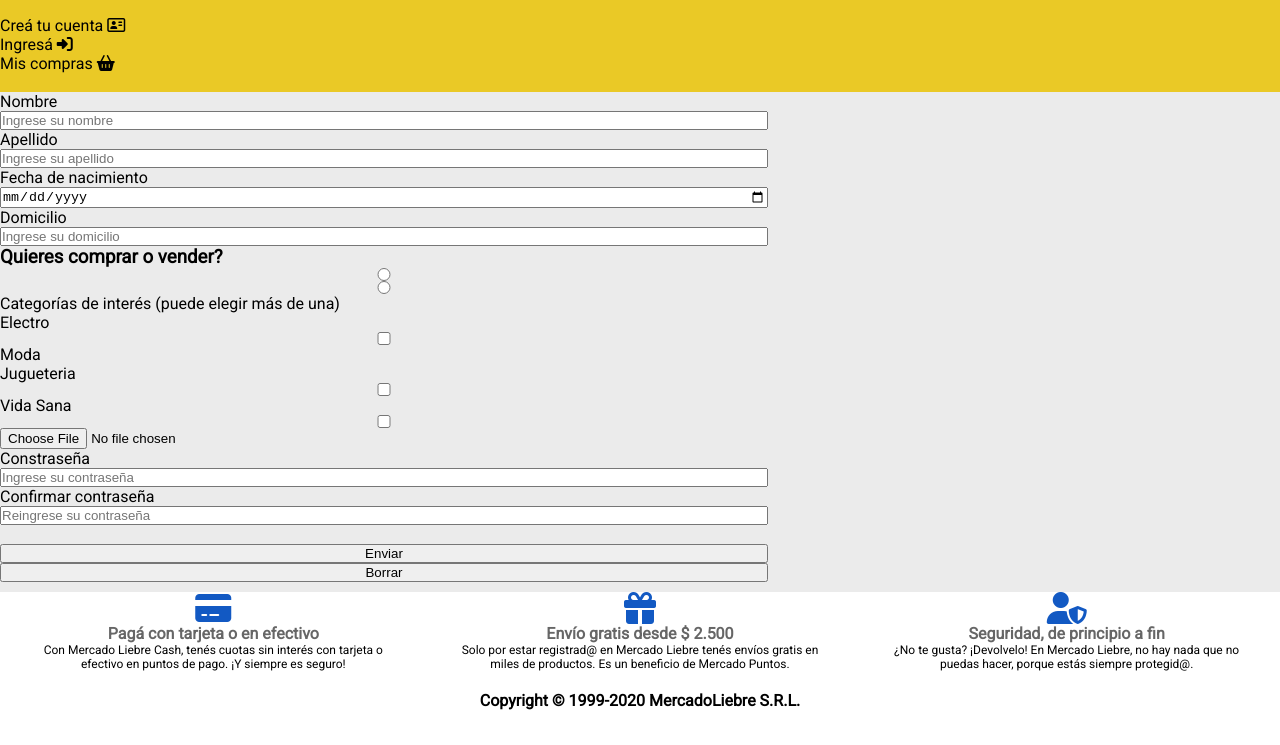
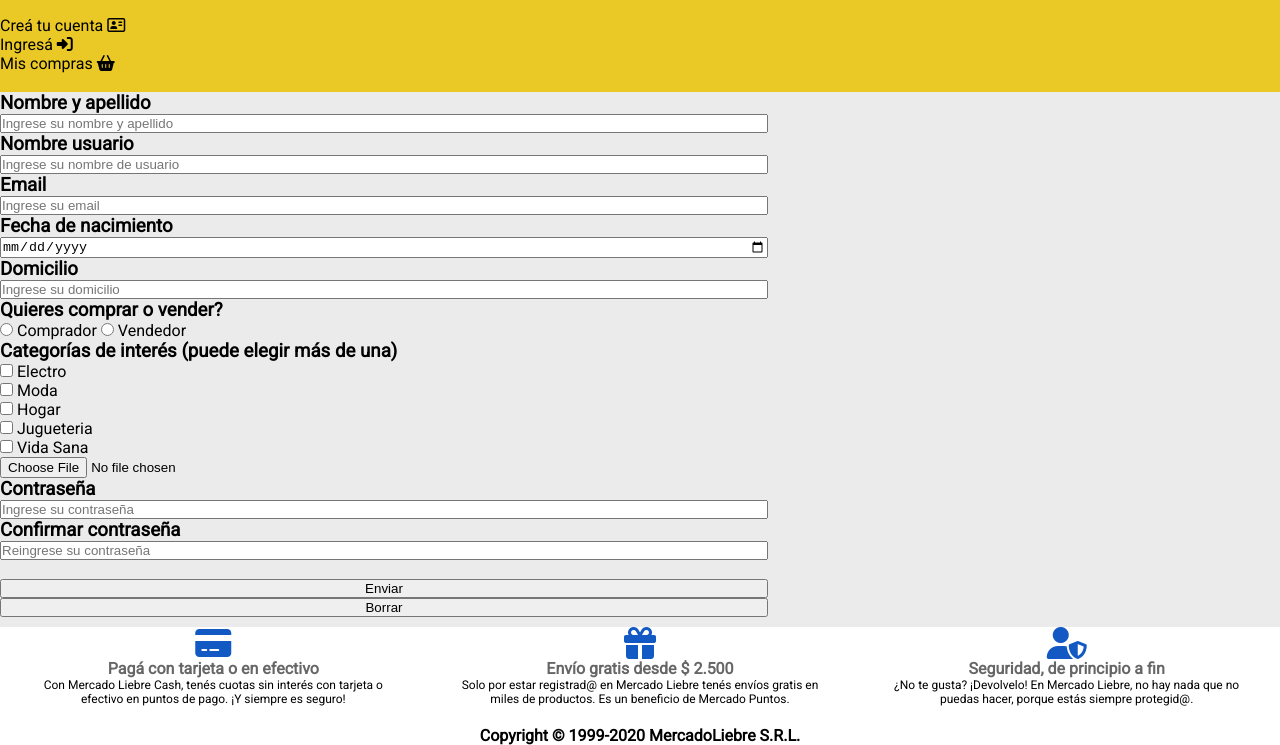
Before and after one commit to LX1478/Mercado_liebre, a website: page views/register.html in a window 1280 px wide. Shown: the part 176-921 px from the top of the page. Before the commit the page ends 886 px from the top, so only its background shows below. Drawn offline with Linux system fonts and the light colour scheme.

Commit message:
Corrigiendo sintaxis del register.html y login.html

```diff
--- a/views/register.html
+++ b/views/register.html
@@ -57,36 +57,62 @@
 
     <main>
         <form action="/procesarregistro" method="post">
-            <label for="">Nombre</label>
-            <input type="text" placeholder="Ingrese su nombre">
+            <h3>Nombre y apellido</h3>
+            <input type="text" placeholder="Ingrese su nombre y apellido">
 
-            <label for="">Apellido</label>
-            <input type="text" placeholder="Ingrese su apellido">
+            <h3>Nombre usuario</h3>
+            <input type="text" placeholder="Ingrese su nombre de usuario">
 
-            <label for="">Fecha de nacimiento</label>
+            <h3>Email</h3>
+            <input type="text" name="" id="email" placeholder="Ingrese su email">
+
+            <h3>Fecha de nacimiento</h3>
             <input type="date" name="" id="">
 
-            <label for="">Domicilio</label>
+            <h3>Domicilio</h3>
             <input type="text" placeholder="Ingrese su domicilio">
 
             <h3>Quieres comprar o vender?</h3>
-            <input type="radio" name="comprar-vender" id="">
-            <input type="radio" name="comprar-vender" id="">
+            <div class="comprar-vender">
+                <input type="radio" name="comprarVender" id="comprar">
+                <label for="comprar">Comprador</label>
+                <input type="radio" name="comprarVender" id="vender">
+                <label for="vender">Vendedor</label>
+            </div>
 
-            <label for="">Categorías de interés (puede elegir más de una)</label>
-            <label for="electro">Electro</label>
-            <input type="checkbox" name="" id="">
-            <label for="moda">Moda</label>
-            <label for="jugueteria">Jugueteria</label>
-            <input type="checkbox" name="" id="">
-            <label for="vida-sana">Vida Sana</label>
-            <input type="checkbox" name="" id="">
+            <h3>Categorías de interés (puede elegir más de una)</h3>
+            <div class="intereses">
+                <div>
+                    <input type="checkbox" name="" id="electro">
+                    <label for="electro">Electro</label>
+                </div>
+
+                <div>
+                    <input type="checkbox" name="" id="moda">
+                    <label for="moda">Moda</label>
+                </div>
+
+                <div>
+                    <input type="checkbox" name="" id="hogar">
+                    <label for="hogar">Hogar</label>
+                </div>
+
+                <div>
+                    <input type="checkbox" name="" id="jugueteria">
+                    <label for="jugueteria">Jugueteria</label>
+                </div>
+
+                <div>
+                    <input type="checkbox" name="" id="vida-sana">
+                    <label for="vida-sana">Vida Sana</label>
+                </div>
+            </div>
 
             <input type="file" name="" id="">
 
-            <label for="">Constraseña</label>
+            <h3>Contraseña</h3>
             <input type="password" name="" id="" placeholder="Ingrese su contraseña">
-            <label for="">Confirmar contraseña</label>
+            <h3>Confirmar contraseña</h3>
             <input type="password" name="" id="" placeholder="Reingrese su contraseña">
 
             <br>
```
Also changed, not shown: views/login.html (+0 -1 lines).
